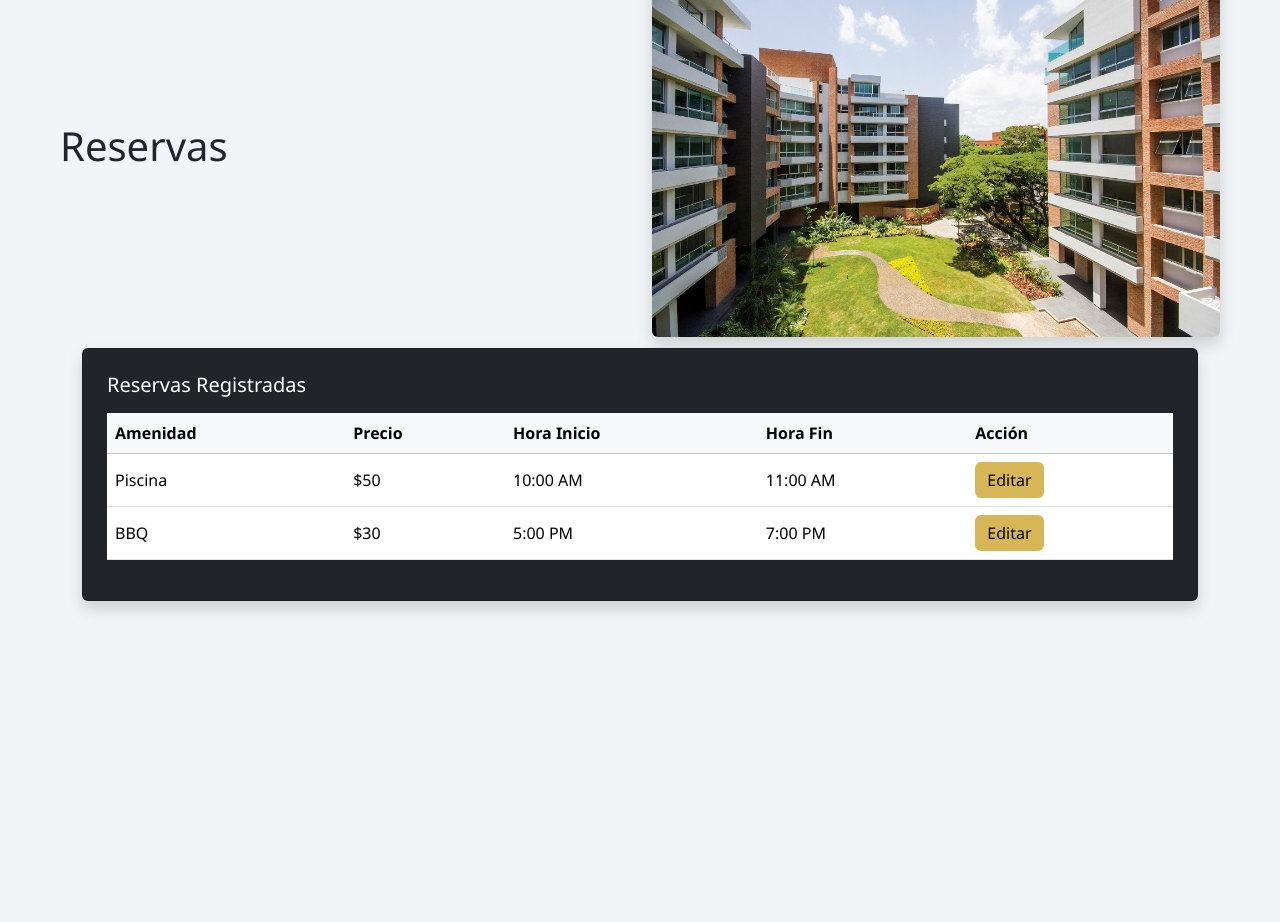
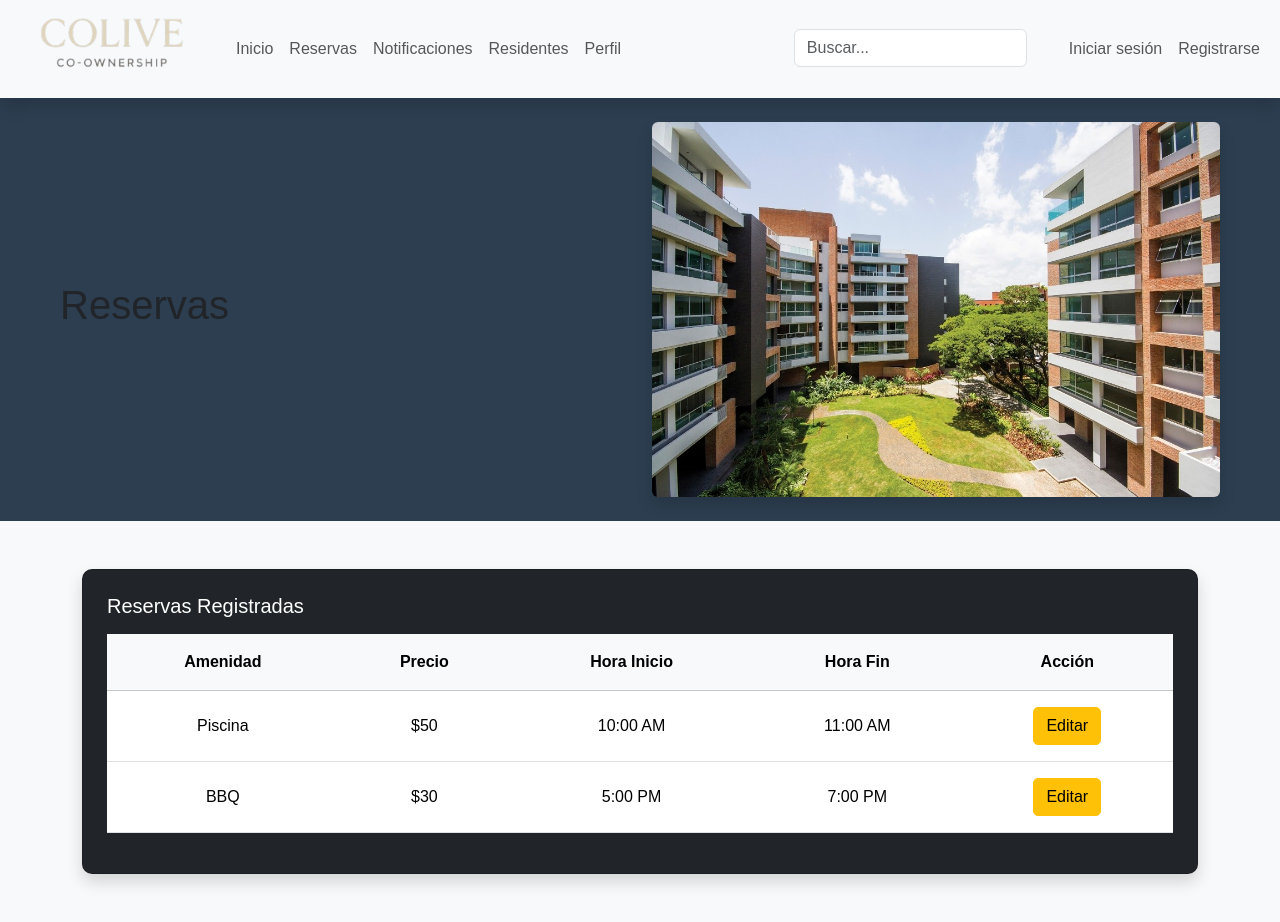
Before and after one commit to UnalKami/colive, a Python web app: template frontend/templates/md_residencialServices/reservas.html in a window 1280 px wide. Before the commit the page ends 612 px from the top, so only its background shows below. Run offline with Jinja, Linux system fonts and the light colour scheme; the template is opened without the code that fills it, so the values that code supplies are empty.

Commit message:
navbar, modal reservar, ver reservas

```diff
--- /dev/null
+++ b/frontend/partials/navbar.html
@@ -0,0 +1,48 @@
+<!-- navbar.html -->
+<nav class="navbar navbar-expand-lg custom-navbar shadow fontHeader">
+    <div class="container-fluid">
+        <a class="navbar-brand" href="/">
+            <img src="/colive_logo.png" width="200" alt="Colive Logo">
+        </a>
+        <button class="navbar-toggler" type="button" data-bs-toggle="collapse" data-bs-target="#navbarScroll" aria-controls="navbarScroll" aria-expanded="false" aria-label="Toggle navigation">
+            <span class="navbar-toggler-icon"></span>
+        </button>
+        <div class="collapse navbar-collapse" id="navbarScroll">
+            <ul class="navbar-nav me-auto my-2 my-lg-0">
+                <li class="nav-item">
+                    <a class="nav-link" href="../md_residencialServices/panel_propietario.html">Inicio</a>
+                </li>
+                <li class="nav-item">
+                    <a class="nav-link" href="../md_residencialServices/reservas.html">Reservas</a>
+                </li>
+                <li class="nav-item">
+                    <a class="nav-link" href="#">Notificaciones</a>
+                </li>
+                <li class="nav-item">
+                    <a class="nav-link" href="#">Residentes</a>
+                </li>
+                <li class="nav-item">
+                    <a class="nav-link" href="#">Perfil</a>
+                </li>
+            </ul>
+            <ul class="navbar-nav">
+                <li class="nav-item">
+                    <div class="search-container ms-2">
+                        <form class="d-flex">
+                            <input class="form-control me-2" type="search" placeholder="Buscar..." aria-label="Search">
+                            <button class="btn btn-outline-light" type="submit">
+                                <i class="bi bi-search"></i>
+                            </button>
+                        </form>
+                    </div>
+                </li>
+                <li class="nav-item">
+                    <a class="nav-link" href="/login">Iniciar sesión</a>
+                </li>
+                <li class="nav-item">
+                    <a class="nav-link" href="/register">Registrarse</a>
+                </li>
+            </ul>
+        </div>
+    </div>
+</nav>
--- /dev/null
+++ b/frontend/partials/navbar.js
@@ -0,0 +1,24 @@
+// partials/navbar.js
+document.addEventListener('DOMContentLoaded', function() {
+    // Función para cargar el navbar
+    function loadNavbar() {
+        const navbarContainer = document.getElementById('navbar-container');
+        if (!navbarContainer) return;
+
+
+    // Cargar navbar
+    fetch('../../partials/navbar.html')
+      .then(response => response.text())
+      .then(html => {
+        document.getElementById('navbar-container').innerHTML = html;
+        const script = document.createElement('script');
+        script.src = 'panel_propietario.js';
+        document.body.appendChild(script);
+      });
+    }
+
+    // Iniciar la carga del navbar
+    loadNavbar();
+
+
+});
--- a/frontend/templates/md_residencialServices/panel_propietario.js
+++ b/frontend/templates/md_residencialServices/panel_propietario.js
@@ -61,5 +61,5 @@
     }
   }
 
-  await cargarPanelPropietario();
+  //await cargarPanelPropietario();
 });
--- a/frontend/templates/md_residencialServices/reservas.css
+++ b/frontend/templates/md_residencialServices/reservas.css
@@ -1,48 +1,78 @@
-body {
-  background-color: #f2f5f7;
-  font-family: 'Segoe UI', Tahoma, Geneva, Verdana, sans-serif;
+/* General Reset */
+* {
+  margin: 0;
+  padding: 0;
+  box-sizing: border-box;
 }
 
-.hero-section {
-  height: 300px;
-  display: flex;
-  width: 100%;
+body {
+  font-family: 'Arial', sans-serif;
+  background-color: #f8f9fa;
 }
 
-.left-panel {
-  background-color: #4b4b4b;
+/* Hero Section */
+.hero-section {
+  background-color: #2c3e50;
   color: white;
-  width: 40%;
-  height: 100%;
-  padding: 2rem;
 }
 
-.right-panel {
-  width: 60%;
-  height: 100%;
+.hero-section img {
+  max-width: 100%;
+  height: auto;
 }
 
-.hero-section h1 {
-  font-size: 2.5rem;
-  font-weight: 300;
-  line-height: 1.2;
+/* Card Styling */
+.card {
+  border-radius: 10px;
+  overflow: hidden;
 }
 
-.card h5 {
-  font-weight: 400;
-  font-size: 1.25rem;
+.table-responsive {
+  overflow-x: auto;
 }
 
-.table th, .table td {
-  vertical-align: middle;
+.table {
+  width: 100%;
+  border-collapse: collapse;
 }
 
-.btn-warning {
-  background-color: #d6b656;
-  border: none;
-  color: #000;
+.table th,
+.table td {
+  padding: 1rem;
+  text-align: center;
 }
 
-.btn-light {
-  font-weight: 600;
+.table thead tr {
+  background-color: #34495e;
+  color: white;
 }
+
+.table tbody tr:nth-child(even) {
+  background-color: #ecf0f1;
+}
+
+.table tbody tr:hover {
+  background-color: #bdc3c7;
+}
+
+.table .btn {
+  border-radius: 5px;
+  transition: all 0.3s ease;
+}
+
+.table .btn:hover {
+  background-color: #f1c40f;
+  border-color: #f1c40f;
+}
+
+/* Responsive Design */
+@media (max-width: 768px) {
+  .hero-section .row {
+    flex-direction: column-reverse;
+  }
+
+  .hero-section img {
+    display: block;
+    margin: 0 auto;
+  }
+}
--- a/frontend/templates/md_residencialServices/reservas.html
+++ b/frontend/templates/md_residencialServices/reservas.html
@@ -3,10 +3,12 @@
 <head>
   <meta charset="UTF-8">
   <title>Mis Reservas - COLive</title>
-  <link href="https://cdn.jsdelivr.net/npm/bootstrap@5.3.3/dist/css/bootstrap.min.css" rel="stylesheet">
+  <link href="https://cdn.jsdelivr.net/npm/bootstrap@5.3.3/dist/css/bootstrap.min.css"  rel="stylesheet">
   <link rel="stylesheet" href="reservas.css">
 </head>
 <body>
+<!-- Incluir navbar -->
+<div id="navbar-container"></div>
 
 <!-- Sección de bienvenida -->
 <section class="hero-section d-flex align-items-center py-4 px-3 px-md-5">
@@ -63,5 +65,6 @@
 </main>
 
 <script src="https://cdn.jsdelivr.net/npm/bootstrap@5.3.3/dist/js/bootstrap.bundle.min.js"></script>
+<script src="../../partials/navbar.js"></script>
 </body>
 </html>
```
Also changed, not shown: frontend/partials/reservar_amenidad.html (added, +59 -0 lines), frontend/partials/reservar_amenidad.js (added, +188 -0 lines), frontend/templates/md_residencialServices/panel_propietario.css (+23 -2 lines), frontend/templates/md_residencialServices/panel_propietario.html (+11 -23 lines), frontend/templates/md_residencialServices/reservar_amenidad.html (deleted, +0 -51 lines), frontend/templates/md_residencialServices/reservar_amenidad.js (deleted, +0 -169 lines). Lines whose indentation alone changed are shown as unchanged.
